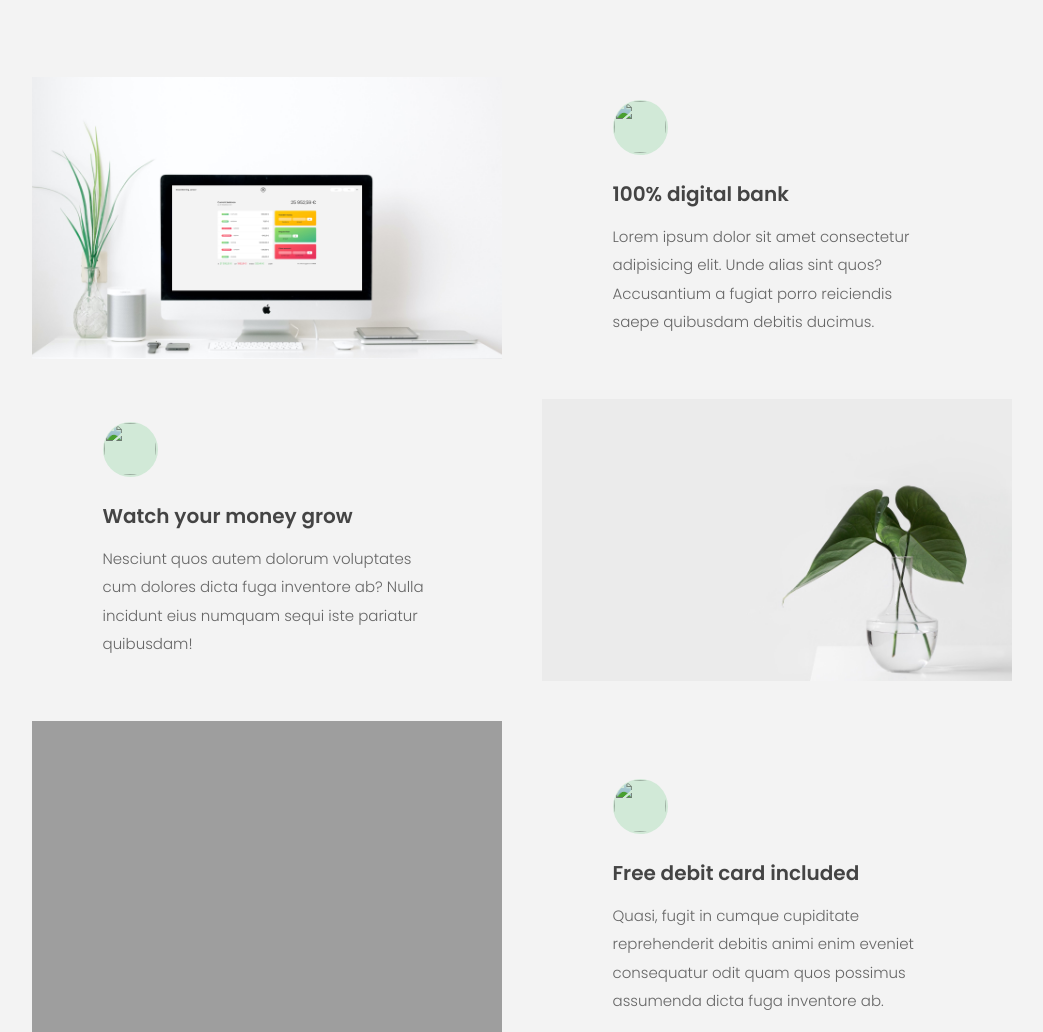
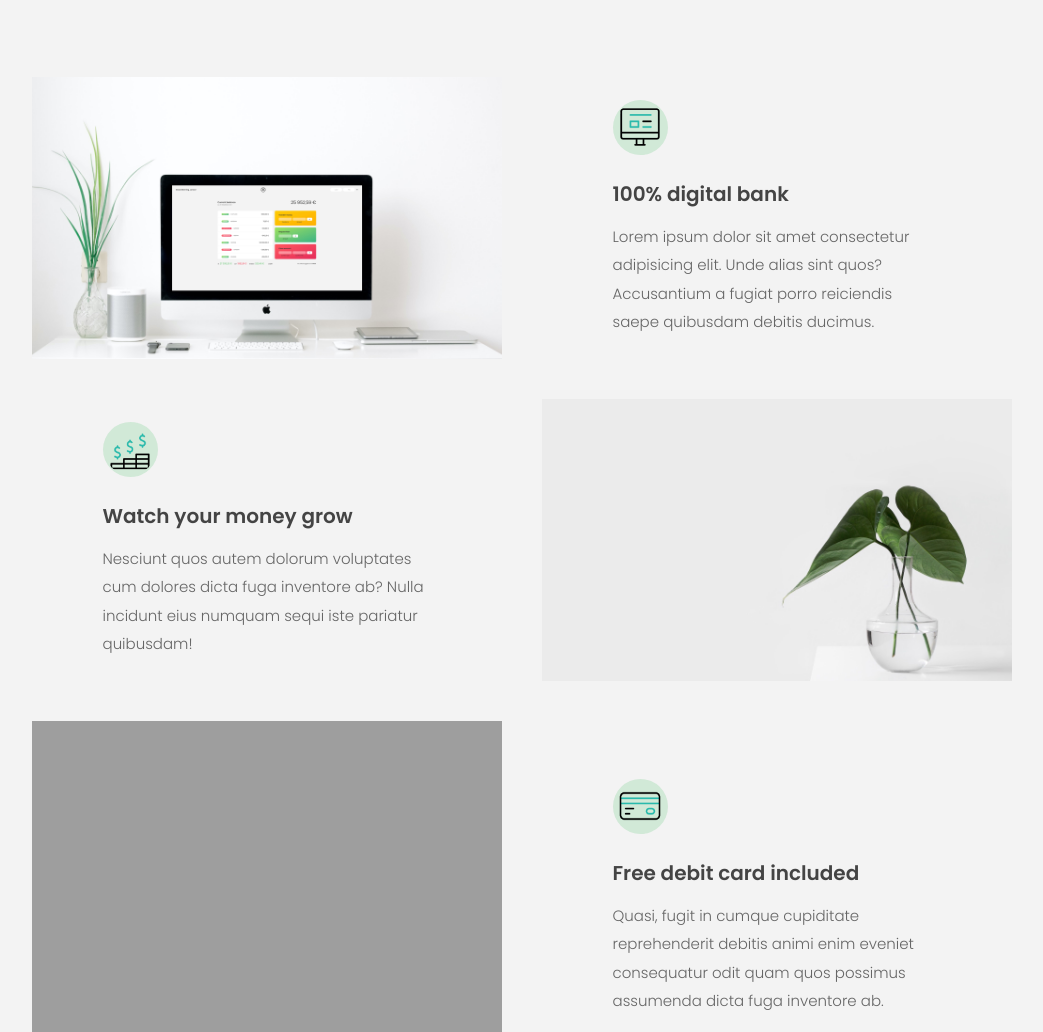
Before and after one commit to AabidMahat/BankistWeb, a plain HTML site: page index.html in a window 1280 px wide. Shown: the part 1102-2134 px from the top of the page, without its empty margins (118-1161 px from the left). Drawn offline with Linux system fonts and the light colour scheme; the site is published under a folder, as on GitHub Pages, so addresses that start at the root find nothing.

Commit message:
Update index.html

```diff
--- a/index.html
+++ b/index.html
@@ -78,7 +78,7 @@
         />
         <div class="features__feature">
           <div class="features__icon">
-            <img src="/img/interface.gif" alt="" />
+            <img src="img/interface.gif" alt="" />
           </div>
           <h5 class="features__header">100% digital bank</h5>
           <p>
@@ -90,7 +90,7 @@
 
         <div class="features__feature">
           <div class="features__icon">
-            <img src="/img/growth.gif" alt="" />
+            <img src="img/growth.gif" alt="" />
           </div>
           <h5 class="features__header">Watch your money grow</h5>
           <p>
@@ -114,7 +114,7 @@
         />
         <div class="features__feature">
           <div class="features__icon">
-            <img src="/img/credit-card.gif" alt="" />
+            <img src="img/credit-card.gif" alt="" />
           </div>
           <h5 class="features__header">Free debit card included</h5>
           <p>
```
